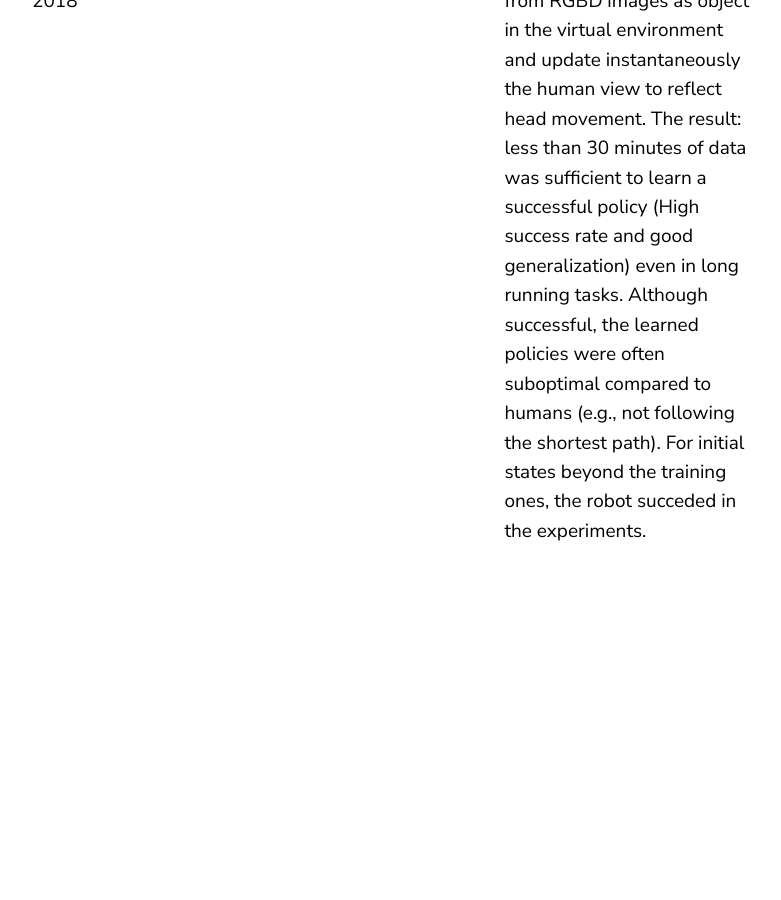
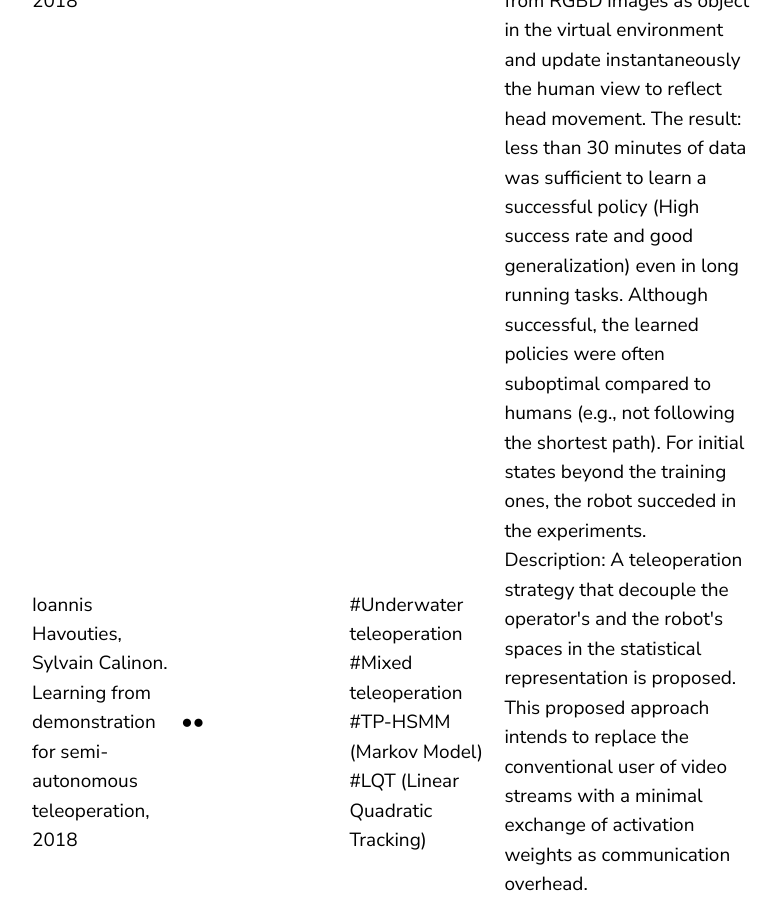
Before and after one commit to jluis9796/jluis9796.github.io, a Jekyll site: the page built from _posts/2020-05-24-telexistence.markdown, in a window 1280 px wide and 900 px high, scrolled down 12149 px. Shown: the whole window, without its empty margins (68-849 px from the left). Built offline with Jekyll 4.4.1, drawn with Linux system fonts in a browser that asks for light colours; before the commit the page ends 12695 px from its top, so only the background shows below that; some of the changed text lies outside the part shown.

Commit message:
Update 2020-05-24-telexistence.markdown

```diff
--- a/_posts/2020-05-24-telexistence.markdown
+++ b/_posts/2020-05-24-telexistence.markdown
@@ -141,7 +141,14 @@ counter, and set the table appropriately. For unknown ordering constraints, the
     <td>#Object Manipulation #Deep learning #Multimodal integration #Learning from teleoperation demonstration </td>
     <td>Description: A consumer-grade VR device (headset and motion-tracked controller) is used to teleoperate a PR2 robot (with a RGBD-camera for color and depth images). The data (RGB image, depth image and hand position) from conducting ten manipulation tasks with the robot was collected and used to train deep visuomotor policies (pixels-to-action mapping). The goals: Can we build an inexpensive and intuitive teleoperation system for robotic manipulation? can imitation learning learn to solve manipulation tasks using these data? Assumption: To avoid sickness due to time lag between displayed scene and humans' head motion, we render a 3D point cloud from RGBD images as object in the virtual environment and update instantaneously the human view to reflect head movement. The result: less than 30 minutes of data was sufficient to learn a successful policy (High success rate and good generalization) even in long running tasks. Although successful, the learned policies were often suboptimal compared to humans (e.g., not following the shortest path). For initial states beyond the training ones, the robot succeded in the experiments. </td>
     </tr>
+        <tr>
+    <td>Ioannis Havouties, Sylvain Calinon. Learning from demonstration for semi-autonomous teleoperation, 2018</td>
+    <td>●●</td>
+    <td></td>
+    <td></td>
+    <td></td>
+    <td>#Underwater teleoperation #Mixed teleoperation #TP-HSMM (Markov Model) #LQT (Linear Quadratic Tracking)</td>
+    <td>Description: A teleoperation strategy that decouple the operator's and the robot's spaces in the statistical representation is proposed. This proposed approach intends to replace the conventional user of video streams with a minimal exchange of activation weights as communication overhead.</td>
+    </tr>
   </tbody>
 </table>
-
-the
```
